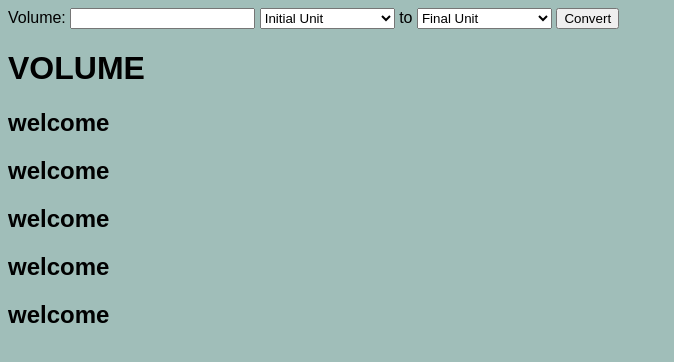
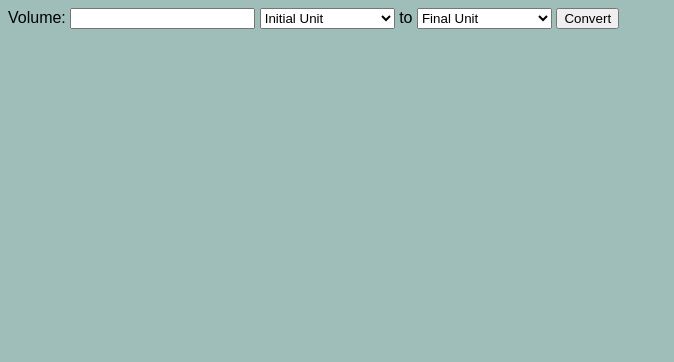
Before and after one commit to LauraJohnston20/CP1291--jQueryPlugin, a plain HTML site: page index.html in a window 1280 px wide. Shown: the whole page, without its empty margins (0-674 px from the left). Drawn offline with nearby package versions, Linux system fonts and the light colour scheme.

Commit message:
Final Upload

```diff
--- a/app.js
+++ b/app.js
@@ -1 +1,23 @@
-$("#volumeConversion").conversionPopup();
+$("#volumeConversion").conversionPopup({
+    overlay: 'rgba(0, 0, 0, 0.5)',
+    closeButton: {
+        src: null,
+        width: "20px",
+        height: "30px"
+    },
+    conversionDisplay: {
+        background: 'rgba(200, 200, 200, 1)',
+        border: "5px solid #ffffff",
+        borderRadius: "15px",
+        fontSize: "large",
+        fontFamily: "sans-serif",
+        textAlign: "center",
+        textColor: "black"
+    },
+    open: function() {
+        console.log("opened")
+    },
+    close: function() {
+        console.log("closed")
+    }
+ });
--- a/index.html
+++ b/index.html
@@ -14,8 +14,8 @@
             <option>Millilitre</option>
             <option>Teaspoon</option>
             <option>Tablespoon</option>
-            <option>Fluid ounce (US)</option>
-            <option>Pint (US)</option>
+            <option>Fluid ounce</option>
+            <option>Pint</option>
             <option>Cup</option>
             <option>Litre</option>
             <option>Quart</option>
@@ -27,25 +27,18 @@
             <option>Millilitre</option>
             <option>Teaspoon</option>
             <option>Tablespoon</option>
-            <option>Fluid ounce (US)</option>
-            <option>Pint (US)</option>
+            <option>Fluid ounce</option>
+            <option>Pint</option>
             <option>Cup</option>
             <option>Litre</option>
             <option>Quart</option>
             <option>Gallon</option>
         </select>
-
         <input type="button" id="convert" value="Convert">
-        <h1>VOLUME</h1>
-        <h2>welcome </h2>
-        <h2>welcome </h2>
-        <h2>welcome </h2>
-        <h2>welcome </h2>
-        <h2>welcome </h2>
     </div>
     <script src="http://code.jquery.com/jquery-3.6.0.min.js" type="text/javascript"></script>
+    <!-- YOUR JS FILE GOES HERE-->
     <script src="jquery.conversion-popup.js" type="text/javascript"></script>
-    <script src="script.js"></script>
     <script src="app.js" type="text/javascript"></script>
 </body>
 </html>
--- a/style.css
+++ b/style.css
@@ -16,5 +16,4 @@ select {
     display:flex;
     justify-content:center;
     align-items:center;
-
 }
```
